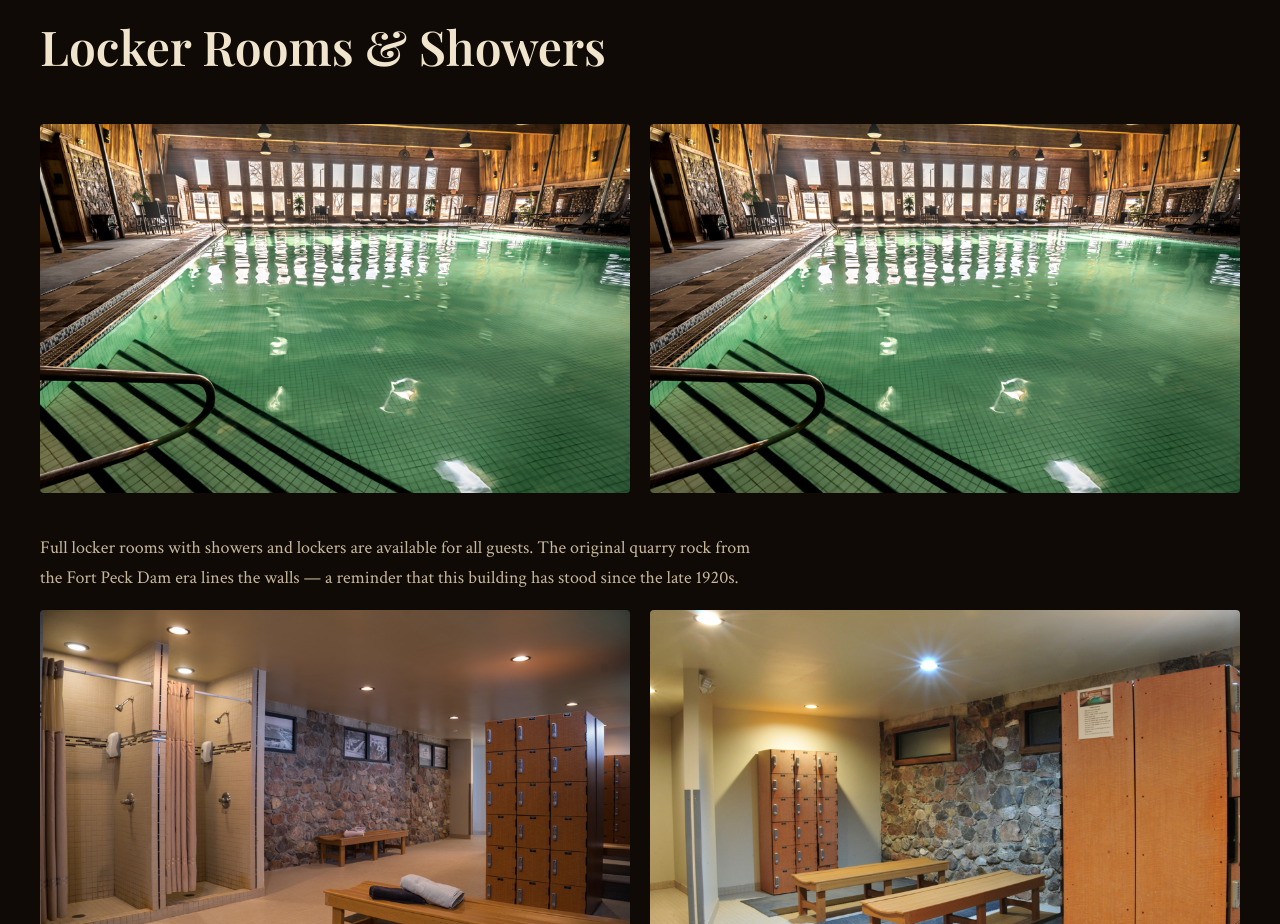
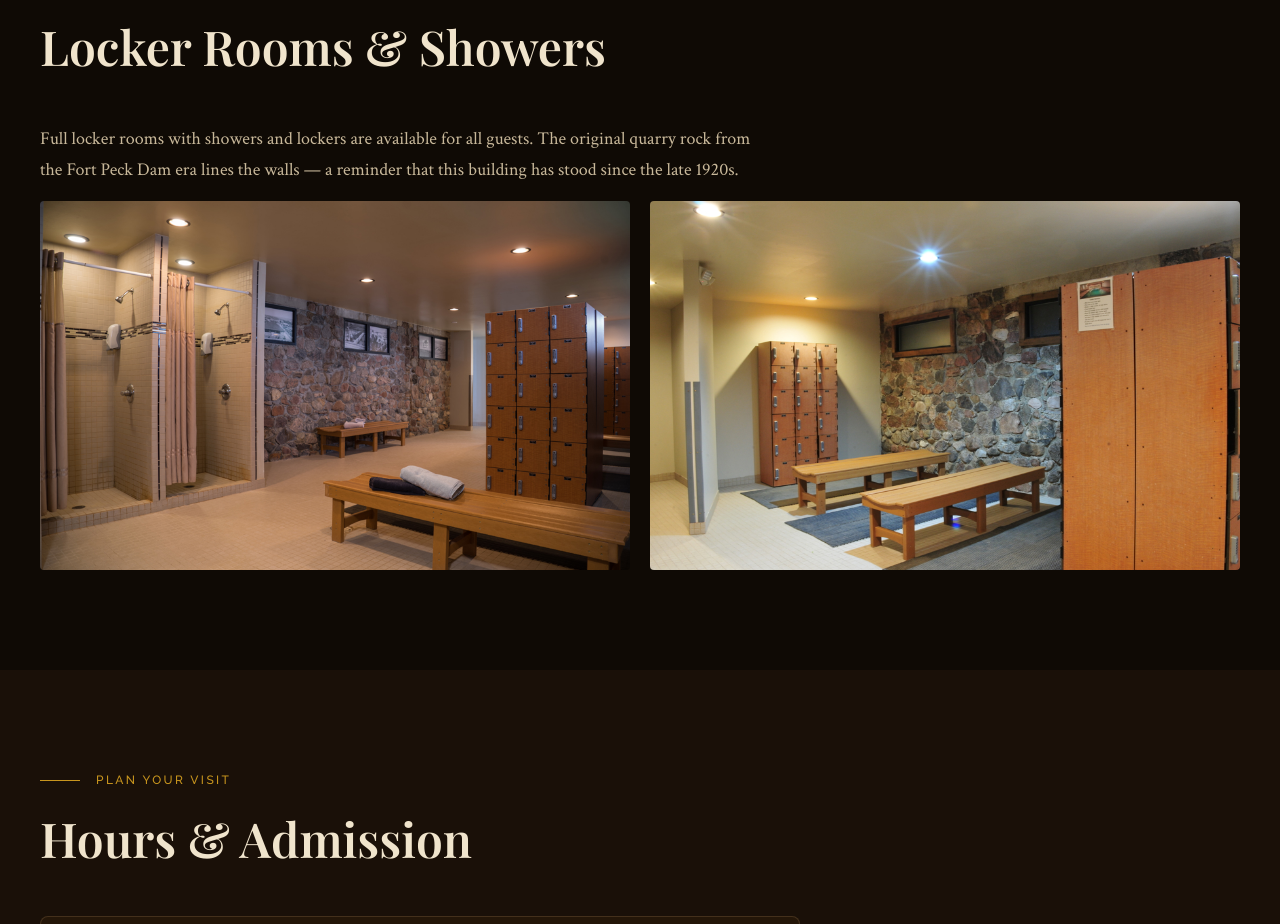
Before and after one commit to sleepingbuffalo/sleeping-buffalo-website, a React (Vite) app: page /hot-springs in a window 1280 px wide. Shown: the part 4660-5584 px from the top of the page. Built offline with nearby package versions, Linux system fonts and the light colour scheme; a web font is replaced by a local one.

Commit message:
Remove filler pool photos from locker room section

```diff
--- a/src/pages/HotSprings.jsx
+++ b/src/pages/HotSprings.jsx
@@ -173,12 +173,6 @@ export default function HotSprings() {
             <h2>Locker Rooms &amp; Showers</h2>
           </ScrollReveal>
           <ScrollReveal delay={100}>
-            <div className="hs-dual-images">
-              <img src="/images/locker-room-stone.png" alt="Locker room built with original quarry rock walls" />
-              <img src="/images/showers-locker.png" alt="Clean shower and locker area with stone accents" />
-            </div>
-          </ScrollReveal>
-          <ScrollReveal delay={200}>
             <div className="hs-facilities-text">
               <p>
                 Full locker rooms with showers and lockers are available for all guests. The
@@ -187,7 +181,7 @@ export default function HotSprings() {
               </p>
             </div>
           </ScrollReveal>
-          <ScrollReveal delay={300}>
+          <ScrollReveal delay={200}>
             <div className="hs-dual-images">
               <img src="/images/womans_lockerroom_shower.png" alt="Women's locker room showers" />
               <img src="/images/womans_lockerroom.png" alt="Women's locker room" />
```
